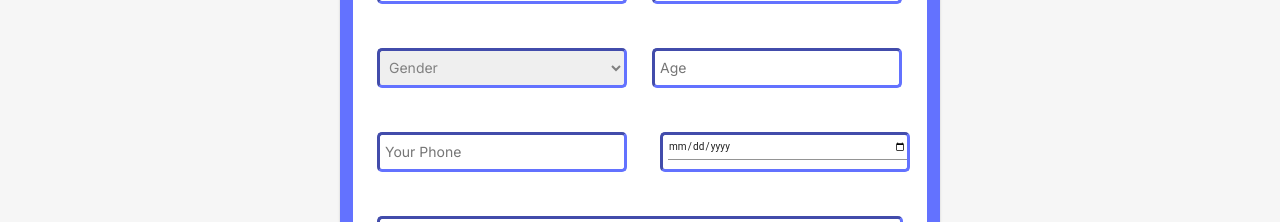
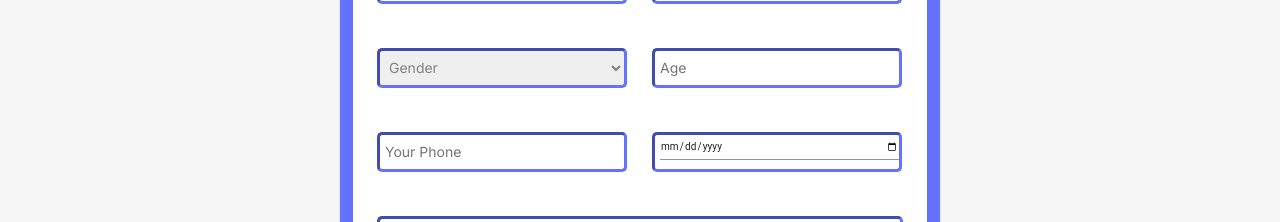
Before and after one commit to swayamverma412/Orthomanish, a React (Create React App) app: page / in a window 1280 px wide. Shown: the part 3960-4182 px from the top of the page. Built offline with nearby package versions, Linux system fonts and the light colour scheme; what smooth-scroll would draw is missing.

Commit message:
Update form.jsx

```diff
--- a/src/components/form.jsx
+++ b/src/components/form.jsx
@@ -222,13 +222,14 @@ const Form = () => {
                               paddingLeft: "5px",
                               border: "inset",
                               borderColor: "#6372ff",
+                              marginLeft: "0px"
                               }}
                             required
                             value={date}
                             onChange={(e) => setdate(e.target.value)}
                             id="date"
                             type="date"
-                            defaultValue="2021-07-15"
+                            defaultValue="dd-mm-yyyy"
                             className={classes.textField}
                             InputLabelProps={{
                               shrink: true,
```
